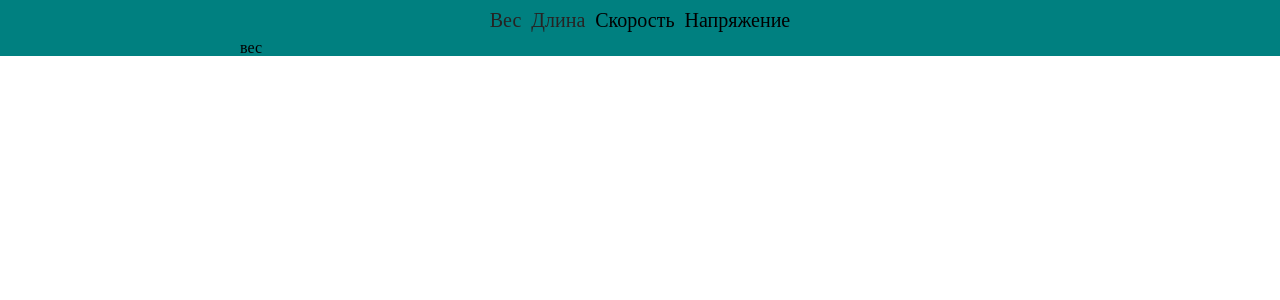
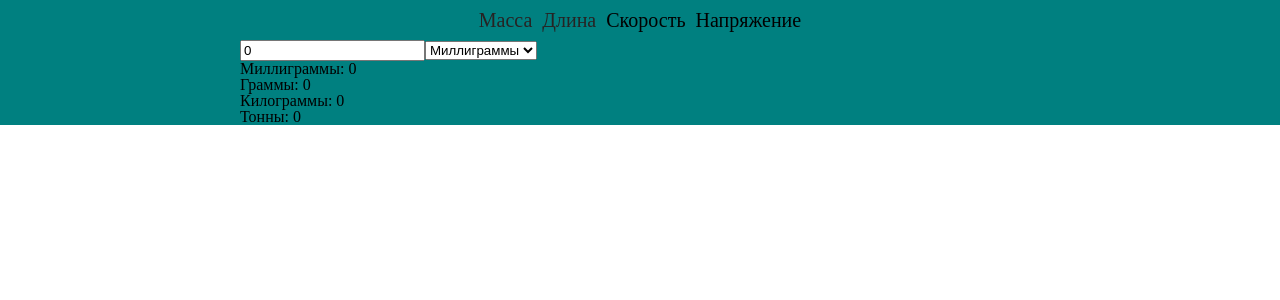
Before and after one commit to Skatb/Converter, a React (Create React App) app: page /weight in a window 1280 px wide. Shown: the top 300 px of the page. Built offline with nearby package versions, Linux system fonts and the light colour scheme.

Commit message:
added weight component

```diff
--- a/src/components/header/Header.jsx
+++ b/src/components/header/Header.jsx
@@ -7,7 +7,7 @@ const Header = () => {
         <header className='header'>
             <ul className='header__list'>
                 <li className="header__list-item">
-                    <NavLink to="/weight" className="header__link-item">Вес</NavLink>
+                    <NavLink to="/weight" className="header__link-item">Масса</NavLink>
                 </li>
                 <li className="header__list-item">
                     <NavLink to="/range" className="header__link-item">Длина</NavLink>
--- a/src/components/range/Range.jsx
+++ b/src/components/range/Range.jsx
@@ -1,17 +1,22 @@
 import React from 'react';
 import { useState } from 'react';
 import './range.css'
-import RangeMm from './selectRange/RangeMm';
-import RangeSm from './selectRange/RangeSm';
+import RangeChoice from './selectRange/RangeChoice';
 
 const Range = () => {
-    const [inputRange, setInputRange] = useState('')
+    const [inputRange, setInputRange] = useState('0')
 
-    const [selectRange, setRange] = useState('')
+    const [selectRange, setRange] = useState('mm')
 
-    function choiceSelect () {
-        if (selectRange === 'cm') {
-            setRange(selectRange)
+    const choiceRender = () => {
+        if (selectRange === 'mm') {
+            return <RangeChoice mm={inputRange * 1} sm={inputRange * 0.1} m={inputRange * 0.001} km={inputRange * 0.000001} />
+        } else if (selectRange === 'cm'){
+            return <RangeChoice mm={inputRange * 0.1} sm={inputRange * 1} m={inputRange * 0.01} km={inputRange * 0.00001} />
+        } else if (selectRange === 'm'){
+            return <RangeChoice mm={inputRange * 1000} sm={inputRange * 100} m={inputRange * 1} km={inputRange * 0.001} />
+        } else if (selectRange === 'km'){
+            return <RangeChoice mm={inputRange * 1000000} sm={inputRange * 100000} m={inputRange * 1000} km={inputRange * 1} />
         }
     }
         return (
@@ -23,16 +28,13 @@ const Range = () => {
                     onChange={event => setInputRange(event.target.value)}
                     value={inputRange}
                 />
-            <select className="data-select" value={selectRange} onChange={event => setRange(event.target.value)}>
-                <option value="mm">Миллиметры</option>
+                <select className="data-select"  value={selectRange} onChange={event => setRange(event.target.value)}>
+                    <option value="mm" >Миллиметры</option>
                     <option value="cm">Сантиметры</option>
                     <option value="m">Метры</option>
                     <option value="km">Километры</option>
                 </select>
-            <div className="convert-values" >
-                <RangeSm mm={inputRange*1} sm={inputRange*0.1} m={inputRange*0.01} km={inputRange*0.0001}/>
-            </div>
-
+                    {choiceRender()}
             </div>
         );
     };
--- a/src/components/range/selectRange/RangeSm.jsx
+++ b/src/components/range/selectRange/RangeChoice.jsx
@@ -1,6 +1,6 @@
 import React from 'react';
 
-const RangeSm = ({mm, sm, m, km}) => {
+const RangeChoice = ({mm, sm, m, km}) => {
     return (
         <div className="convert-values">
             <div className="convert-item">Миллиметры: {mm}</div>
@@ -11,4 +11,4 @@ const RangeSm = ({mm, sm, m, km}) => {
     );
 };
 
-export default RangeSm;
+export default RangeChoice;
--- a/src/components/range/selectRange/RangeMm.jsx
+++ /dev/null
@@ -1,15 +0,0 @@
-import React from 'react';
-import Range from '../Range';
-
-const RangeMm = () => {
-    return (
-        <div className="convert-values">
-            <div className="convert-item">Миллиметры: 1</div>
-            <div className="convert-item">Сантиметры: 0,1</div>
-            <div className="convert-item">Метры: 0,001</div>
-            <div className="convert-item">Километры: 0,00001</div>
-        </div>
-    );
-};
-
-export default RangeMm;
--- a/src/components/weight/Weight.jsx
+++ b/src/components/weight/Weight.jsx
@@ -1,12 +1,42 @@
 import React from 'react';
+import { useState } from 'react';
+import WeightChoice from './selectWeight/WeightChoice';
 import './weight.css'
 
 const Weight = () => {
-    return (
-        <div className="weight">
-            вес
-        </div>
-    );
-};
+    const [inputWeight, setInputWeight] = useState('0')
+
+    const [selectWeight, setWeight] = useState('mg')
+
+    const weightRender = () => {
+        if (selectWeight === 'mg') {
+            return <WeightChoice mg={inputWeight * 1} g={inputWeight * 1000} kg={inputWeight * 0.000001} t={inputWeight * 0.000000001} />
+        } else if (selectWeight === 'g'){
+            return <WeightChoice mg={inputWeight * 1000} g={inputWeight * 1} kg={inputWeight * 0.001} t={inputWeight * 0.000001} />
+        } else if (selectWeight === 'kg'){
+            return <WeightChoice mg={inputWeight * 1000000} g={inputWeight * 1000} kg={inputWeight * 1} t={inputWeight * 0.001} />
+        } else if (selectWeight === 't'){
+            return <WeightChoice mg={inputWeight * 1000000000} g={inputWeight * 1000000} kg={inputWeight * 1000} t={inputWeight * 1} />
+        }
+    }
+        return (
+            <div className="Weight">
+                <input
+                    type="number"
+                    maxLength="12"
+                    className="data"
+                    onChange={event => setInputWeight(event.target.value)}
+                    value={inputWeight}
+                />
+                <select className="data-select"  value={selectWeight} onChange={event => setWeight(event.target.value)}>
+                    <option value="mg" >Миллиграммы</option>
+                    <option value="g">Граммы</option>
+                    <option value="kg">Килограммы</option>
+                    <option value="t">Тонны</option>
+                </select>
+                    {weightRender()}
+            </div>
+        );
+    };
 
 export default Weight;
--- /dev/null
+++ b/src/components/weight/selectWeight/WeightChoice.jsx
@@ -0,0 +1,14 @@
+import React from 'react';
+
+const WeightChoice = ({mg, g, kg, t}) => {
+    return (
+        <div className="convert-values">
+            <div className="convert-item">Миллиграммы: {mg}</div>
+            <div className="convert-item">Граммы: {g}</div>
+            <div className="convert-item">Килограммы: {kg}</div>
+            <div className="convert-item">Тонны: {t}</div>
+        </div>
+    );
+};
+
+export default WeightChoice;
```
Lines whose indentation alone changed are shown as unchanged.
